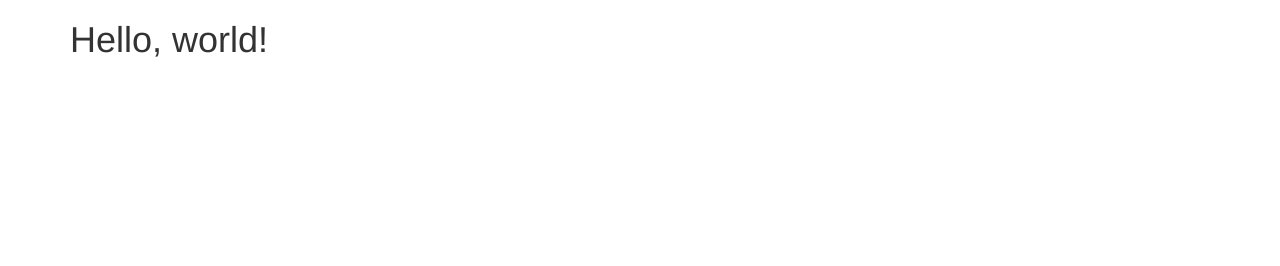
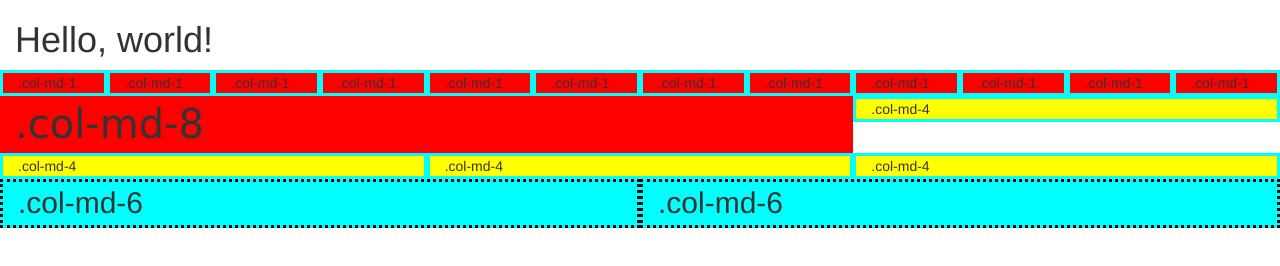
Before and after one commit to mriahi1/bootstrap, a website: page index.html in a window 1280 px wide. Drawn offline with nearby package versions, Linux system fonts and the light colour scheme.

Commit message:
added bootstrap grid display with some CSS and a container-fluid

```diff
--- a/index.html
+++ b/index.html
@@ -7,6 +7,7 @@
 		<title>Bootstrap 101 Tutorial</title>
 		<!-- Bootstrap -->
 		<link href="dist/css/bootstrap.min.css" rel="stylesheet">
+		<link href="dist/css/main.css" rel="stylesheet">
 		<!-- HTML5 shim and Respond.js for IE8 support of HTML5 elements and media queries -->
 		<!-- WARNING: Respond.js doesn't work if you view the page via file:// -->
 		<!--[if lt IE 9]>
@@ -15,8 +16,35 @@
 		<![endif]-->
 	</head>
 	<body>
-		<div class="container">
+		<div class="container-fluid">
 			<h1>Hello, world!</h1>
+			<div class="row">
+				<div class="col-md-1">.col-md-1</div>
+				<div class="col-md-1">.col-md-1</div>
+				<div class="col-md-1">.col-md-1</div>
+				<div class="col-md-1">.col-md-1</div>
+				<div class="col-md-1">.col-md-1</div>
+				<div class="col-md-1">.col-md-1</div>
+				<div class="col-md-1">.col-md-1</div>
+				<div class="col-md-1">.col-md-1</div>
+				<div class="col-md-1">.col-md-1</div>
+				<div class="col-md-1">.col-md-1</div>
+				<div class="col-md-1">.col-md-1</div>
+				<div class="col-md-1">.col-md-1</div>
+			</div>
+			<div class="row">
+				<div class="col-md-8">.col-md-8</div>
+				<div class="col-md-4">.col-md-4</div>
+			</div>
+			<div class="row">
+				<div class="col-md-4">.col-md-4</div>
+				<div class="col-md-4">.col-md-4</div>
+				<div class="col-md-4">.col-md-4</div>
+			</div>
+			<div class="row">
+				<div class="col-md-6">.col-md-6</div>
+				<div class="col-md-6">.col-md-6</div>
+			</div>
 		</div>
 		<!-- jQuery (necessary for Bootstrap's JavaScript plugins) -->
 		<script src="https://ajax.googleapis.com/ajax/libs/jquery/1.11.1/jquery.min.js"></script>
```
Also changed, not shown: dist/css/main.css (added).
